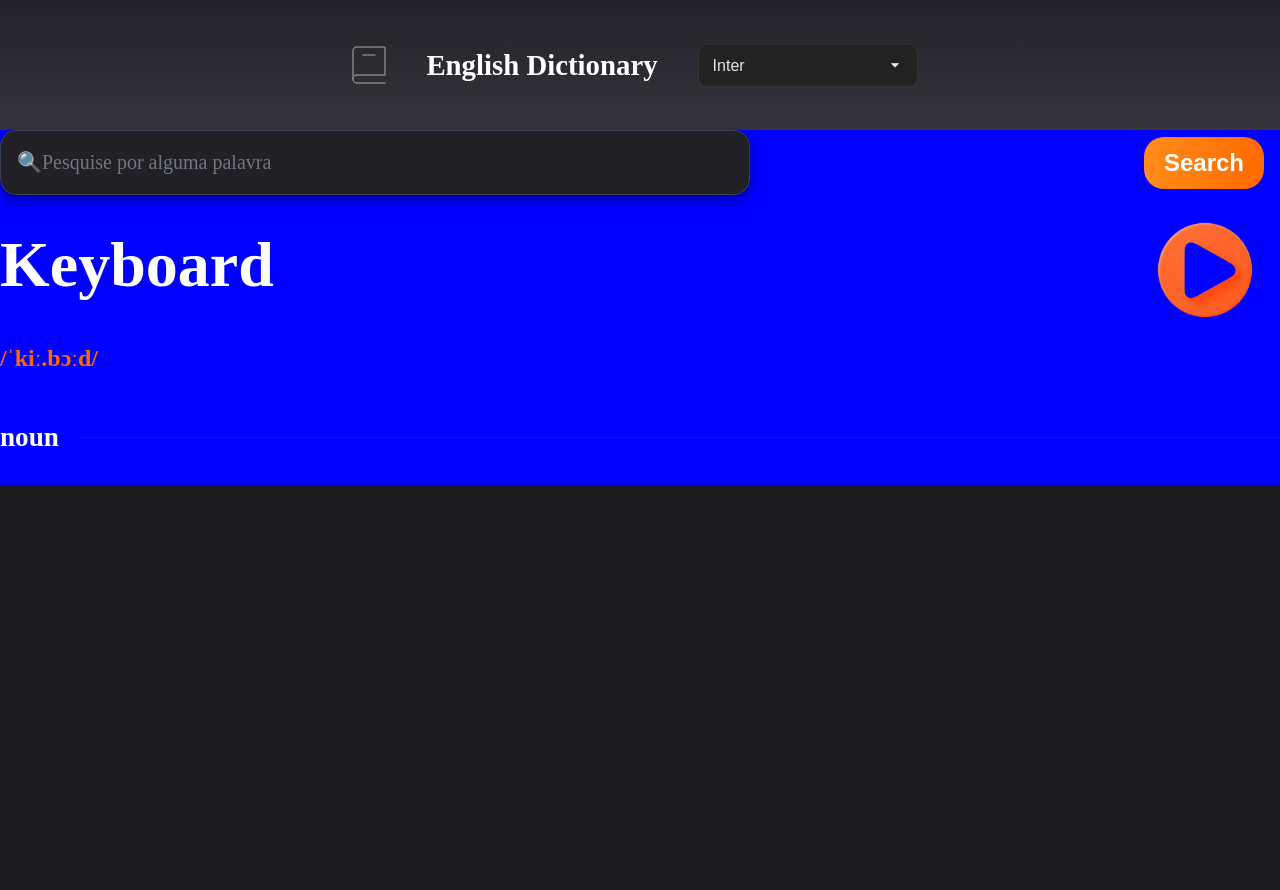
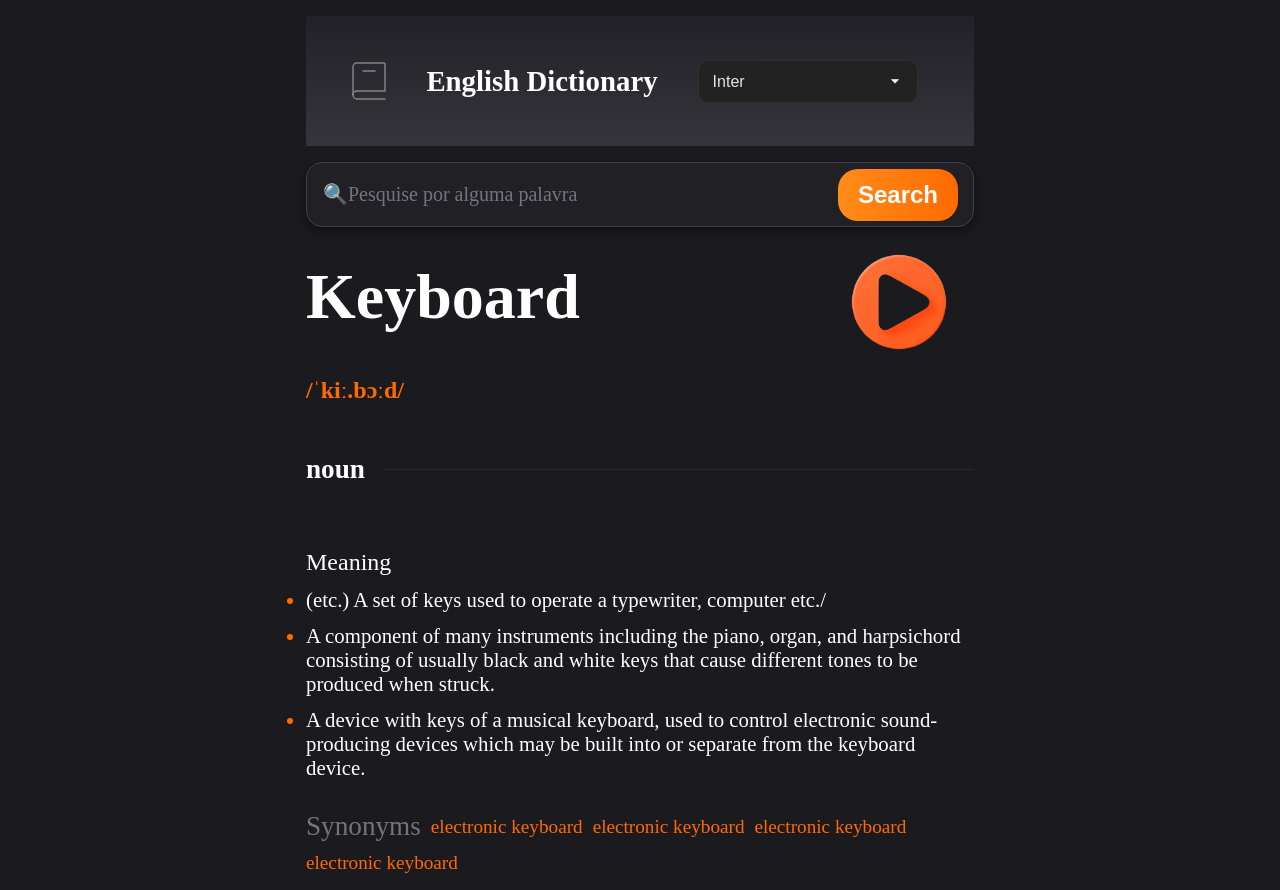
Before and after one commit to vinivmarinho/projeto-dicionario, a React (Vite) app: page / in a window 1280 px wide. Before the commit the page ends 800 px from the top, so only its background shows below. Built offline with nearby package versions, Linux system fonts and the light colour scheme.

Commit message:
style: Coloca novamente  os componentes dentro da div main

```diff
--- a/src/App.jsx
+++ b/src/App.jsx
@@ -11,8 +11,11 @@ function App() {
   return (
     <div className={`app ${font}`}>
       {/*Div ganha duas classes: a primeira(app) será usada como um container, a segunda(fonte) será usada para controlar o estilo de fonte via CSS"*/}
-      <Header />
-      <SearchBar />
+      <main>
+        <Header />
+        <SearchBar />
+        <Meaning />
+      </main>
     </div>
   );
 }
--- a/src/components/header/header.css
+++ b/src/components/header/header.css
@@ -1,7 +1,7 @@
-
 #header {
   /* Afasta o cabeçalho da borda superior */
   padding: 30px;
+  margin-bottom: 1em;
   display: flex;
   width: 100%;
   height: 130px;
--- a/src/components/search-bar/search-bar.css
+++ b/src/components/search-bar/search-bar.css
@@ -2,7 +2,6 @@
   display: grid;
   width: 100%;
   margin-bottom: 2em;
-  background-color: blue;
 }
 input#searchBar{
     /* Estilo grid */
```
